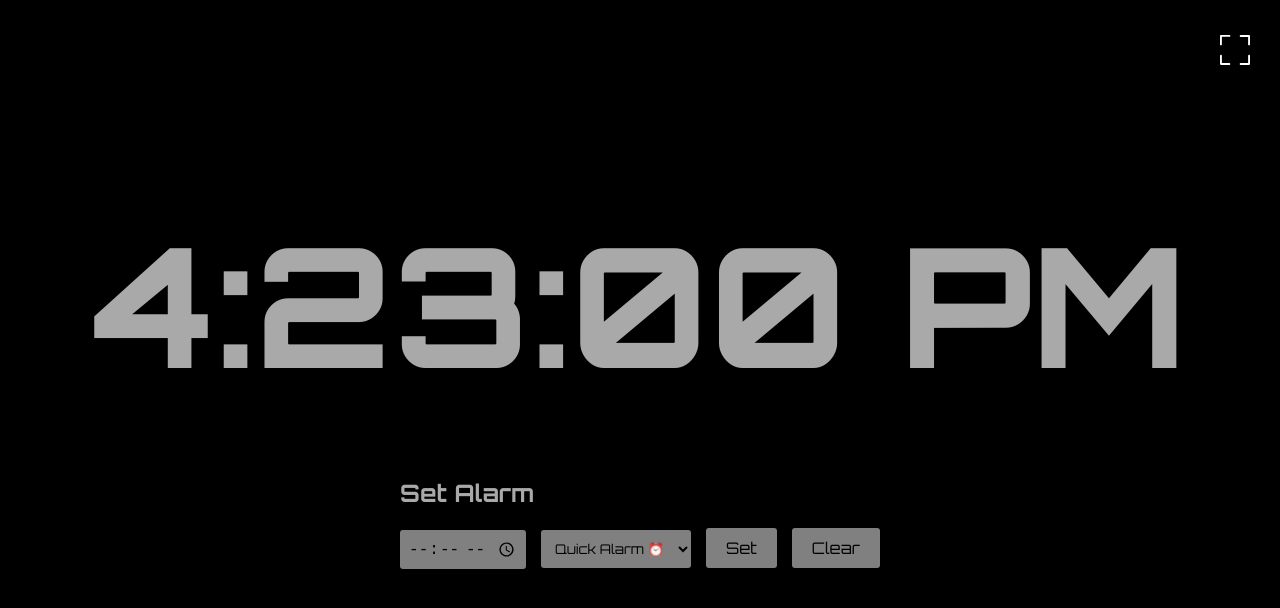
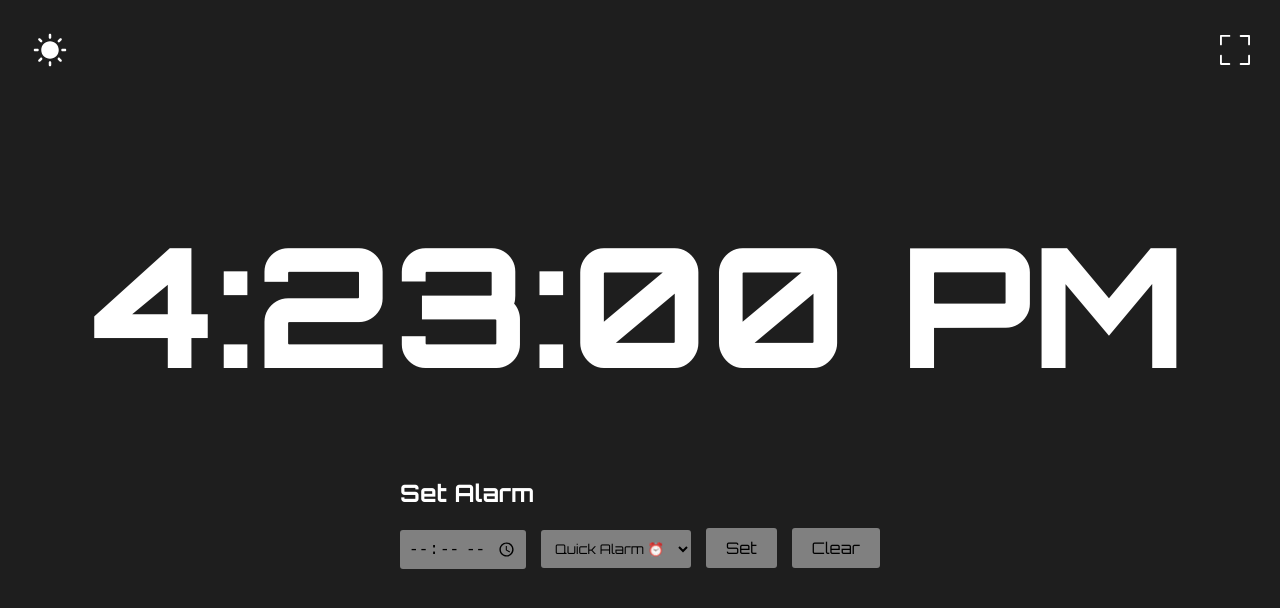
Before and after one commit to saksham0712/clock, a plain HTML site: page index.html in a window 1280 px wide. Drawn offline with Linux system fonts and the light colour scheme.

Commit message:
added light mode

```diff
--- a/index.html
+++ b/index.html
@@ -6,7 +6,7 @@
     <title>Digital Clock</title>
     <link rel="stylesheet" href="style.css">
 </head>
-<body>
+<body class="dark-mode">
 
     <!-- Digital Clock Display -->
     <div id="clock">00:00:00AM</div>
@@ -29,7 +29,7 @@
         <button onclick="setAlarm()">Set</button>
         <button onclick="clearAlarm()">Clear</button>
             <svg class="
-            fullscreenicon" onclick="toggleFullscreen()" xmlns="http://www.w3.org/2000/svg" xmlns:xlink="http://www.w3.org/1999/xlink" fill="white" height="40px"
+            fullscreenicon" onclick="toggleFullscreen()" xmlns="http://www.w3.org/2000/svg" xmlns:xlink="http://www.w3.org/1999/xlink" fill="currentColor" height="40px"
             width="30px" version="1.1" id="Capa_1" viewBox="0 0 384.97 384.97" xml:space="preserve">
             <g>
                 <g id="Fullscreen">
@@ -56,6 +56,18 @@
                 </g>
             </g>
         </svg>
+<svg onclick="toggleDarkMode()" class="
+            modeicon"
+        enable-background="new 0 0 512 512" height="40px" id="Layer_1" version="1.1" viewBox="0 0 512 512" width="40px"
+        xml:space="preserve" xmlns="http://www.w3.org/2000/svg" xmlns:xlink="http://www.w3.org/1999/xlink">
+        <g>
+            <g>
+                <path
+                    d="M256,144c-61.75,0-112,50.25-112,112c0,61.749,50.25,112,112,112s112-50.251,112-112    C368,194.25,317.75,144,256,144z M256,112c8.833,0,16-7.146,16-16V64c0-8.833-7.167-16-16-16c-8.854,0-16,7.167-16,16v32    C240,104.854,247.146,112,256,112z M256,400c-8.854,0-16,7.167-16,16v32c0,8.854,7.146,16,16,16c8.833,0,16-7.146,16-16v-32    C272,407.167,264.833,400,256,400z M380.417,154.167l22.625-22.625c6.25-6.25,6.25-16.375,0-22.625    c-6.251-6.25-16.375-6.25-22.625,0l-22.625,22.625c-6.251,6.25-6.251,16.375,0,22.625    C364.042,160.416,374.166,160.416,380.417,154.167z M131.541,357.854l-22.623,22.625c-6.252,6.25-6.252,16.377,0,22.625    c6.249,6.25,16.373,6.25,22.623,0l22.625-22.625c6.251-6.291,6.251-16.375,0-22.625    C147.917,351.604,137.792,351.562,131.541,357.854z M112,256c0-8.833-7.167-16-16-16H64c-8.854,0-16,7.167-16,16    c0,8.854,7.146,16,16,16h32C104.833,272,112,264.854,112,256z M448,240h-32c-8.854,0-16,7.167-16,16c0,8.854,7.146,16,16,16h32    c8.833,0,16-7.146,16-16C464,247.167,456.833,240,448,240z M131.521,154.167c6.249,6.25,16.375,6.25,22.625,0    c6.249-6.25,6.249-16.375,0-22.625l-22.625-22.625c-6.25-6.25-16.376-6.25-22.625,0c-6.25,6.25-6.25,16.375,0,22.625    L131.521,154.167z M380.459,357.812c-6.293-6.25-16.376-6.25-22.625,0c-6.25,6.248-6.293,16.375,0,22.625l22.625,22.625    c6.249,6.248,16.374,6.248,22.625,0c6.249-6.25,6.249-16.377,0-22.625L380.459,357.812z"
+                    fill="currentColor" />
+            </g>
+        </g>
+    </svg>
     </div>
 
     <div id="alarmMessage"></div>
--- a/script.js
+++ b/script.js
@@ -84,3 +84,9 @@ function toggleFullscreen() {
         document.exitFullscreen();
     }
 }
+
+// for color mode
+function toggleDarkMode() {
+    document.body.classList.toggle('light-mode');
+    document.body.classList.toggle('dark-mode');
+}
--- a/style.css
+++ b/style.css
@@ -1,4 +1,15 @@
 @import url('https://fonts.googleapis.com/css2?family=Orbitron:wght@400..900&family=Poppins:ital,wght@0,100;0,200;0,300;0,400;0,500;0,600;0,700;0,800;0,900;1,100;1,200;1,300;1,400;1,500;1,600;1,700;1,800;1,900&display=swap');
+
+/* Default (dark Mode) Styles */
+body.light-mode {
+    background-color: #ffffff;
+    color: #313940;
+}
+
+body.dark-mode {
+    background-color: #1e1e1e;
+    color: #ffffff;
+}
 /* General styling */
 body {
     display: flex;
@@ -25,6 +36,13 @@ body {
 position: absolute;
 top: 30px;
 right: 30px;
+cursor: pointer;
+
+}
+.modeicon{
+position: absolute;
+top: 30px;
+left: 30px;
 cursor: pointer;
 
 }
```
Also changed, not shown: 1 other file.
